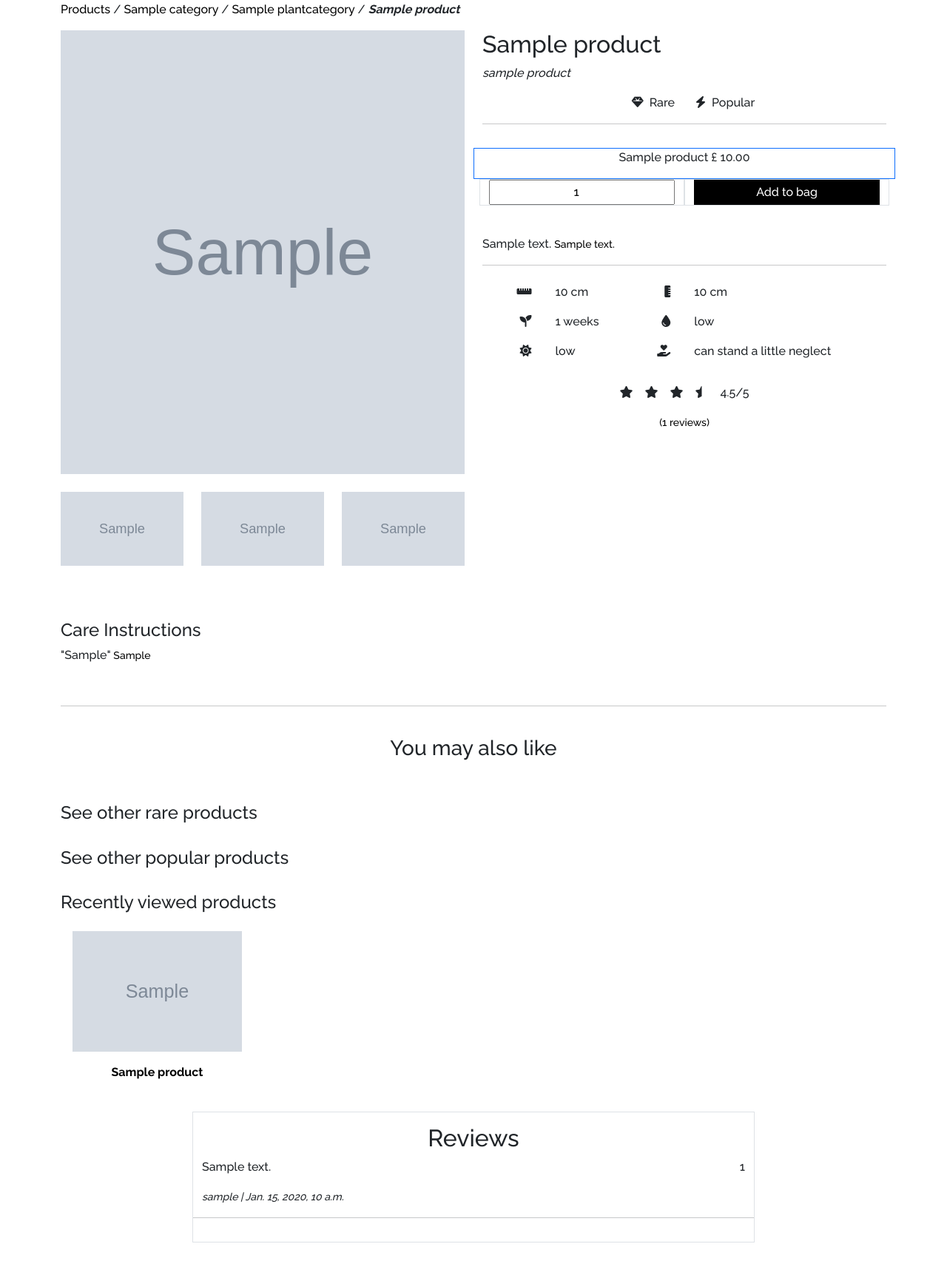
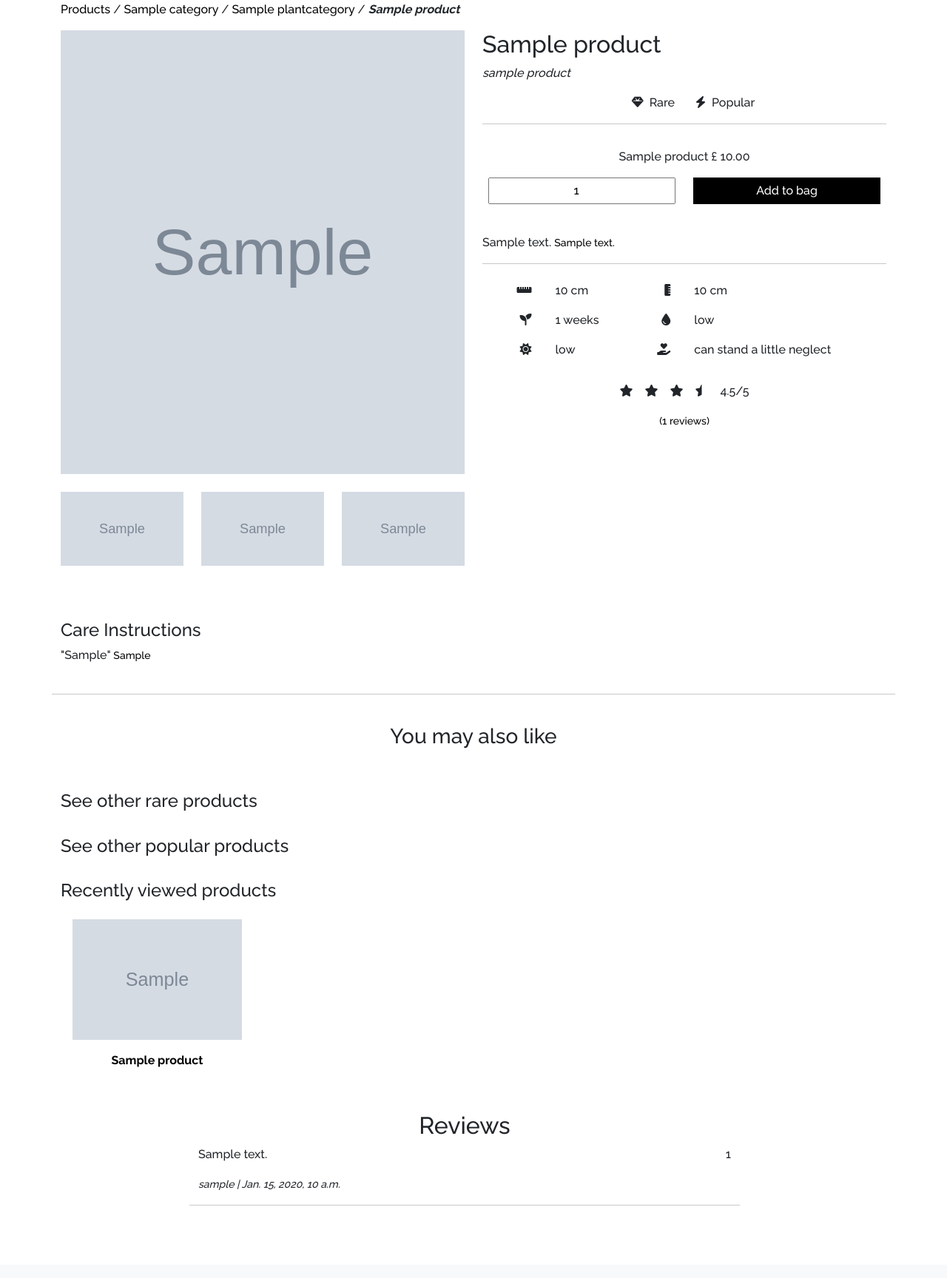
Before and after one commit to MojosBeans100/CI-MS5-loveplants, a Django app: page /products/product_detail/1 in a window 1280 px wide. Shown: the part 245-1973 px from the top of the page at 74% size. After the commit the page ends 1875 px from the top, so only its background shows below. Run offline with Django 3.2, Linux system fonts and the light colour scheme; a user stored in the database is signed in; tables that the repository leaves empty hold one stand-in row (values such as "Sample post"); grey boxes marked "Sample" are stand-in pictures; some libraries are stand-ins or nearby versions.

Commit message:
Adjust liked products loop to render solid heart

```diff
--- a/products/templates/products/product_detail.html
+++ b/products/templates/products/product_detail.html
@@ -4,6 +4,7 @@
 {% block content %}
 <div class="container py-5">
 
+    <!-- navigate back to all products -->
     <div class="row mt-5">
         <pp class="text-start">
             <button class="btn btn-dark" onclick="history.back()">Go Back</button>
@@ -18,9 +19,11 @@
             / <strong><em>{{product.friendly_name}}</em></strong></p>
     </div>
 
+    <!-- main container for product detail -->
     <div class="row">
+
         <!-- LH for pics -->
-        <div class="col-sm-12 col-md-6 order-first">
+        <div class="col-sm-12 col-md-6">
 
             <div class="row">
                 <div class="col">
@@ -52,11 +55,13 @@
         </div>
 
         <!-- RH for detail -->
-        <div class="col-sm-12 col-md-6 order-last">
+        <div class="col-sm-12 col-md-6">
             <h2>{{product.friendly_name}} {% if product.stock == "out of stock" %}(out of stock){% else %}{% endif %}
             </h2>
 
+            <!-- if the product is a plant, display plant detail -->
             {% if product.plant_category %}
+            <div>
                 <div class="row">
                     <div class="col">
                         <p class="fst-italic">{{product.latin_name|lower}}</p>
@@ -77,14 +82,15 @@
                     <i class="ps-4 pe-2 fa-solid fa-face-smile"></i>Easy care
                     {% endif %}</p>
                 {% else %}
+            </div>
             {% endif %}
             <hr>
 
             <!-- price, add to basket -->
             <div id="product-detail-add" class="row bg-white py-3">
 
-                <div class="col-12 text-center border border-primary">
-                    <p>{{product.friendly_name}}  £ {{product.price}}</p>
+                <div class="col-12 text-center">
+                    <p>{{product.friendly_name}} £ {{product.price}}</p>
                 </div>
 
                 <div class="col-12">
@@ -104,23 +110,25 @@
                     <form class="form" action="{% url 'add_to_bag' product.id %}" method="POST">
                         {% csrf_token %}
                         <div class="row px-2">
-                            <div class="col col-sm-6 d-flex justify-content-end justify-content-sm-center border">
+                            <div class="col col-sm-6 d-flex justify-content-end justify-content-sm-center">
                                 <input class="qty_input text-center" type="number" min=1 max={{product.stock_quantity}}
                                     oninvalid="setCustomValidity('Not enough items in stock!')" value=1 name="quantity">
                             </div>
-                            <div class="col col-sm-6 d-flex justify-content-start justify-content-sm-center border">
+                            <div class="col col-sm-6 d-flex justify-content-start justify-content-sm-center">
                                 <input id="add-to-bag" type="submit" class="text-center" value="Add to bag">
                             </div>
                         </div>
 
 
-                        <input style="width: 0; height: 0;" type="hidden" name="redirect_url" value="{{ request.path }}">
+                        <input style="width: 0; height: 0;" type="hidden" name="redirect_url"
+                            value="{{ request.path }}">
                     </form>
                     {% endif %}
                 </div>
                 {% for item in bag_items %}
                 {% if item.product.friendly_name == product.friendly_name %}
-                    <p class="text-center fw-bold">This item is already in your <a href="{% url 'view_bag' %}">basket</a>.</p>
+                <p class="text-center fw-bold">This item is already in your <a href="{% url 'view_bag' %}">basket</a>.
+                </p>
                 {% endif %}
                 {% endfor %}
             </div>
@@ -128,6 +136,8 @@
             <p>{{product.description}} <small><a href="{{product.description_url}}"
                         target="_blank">{{product.description_source}}</a></small></p>
             <hr>
+
+            <!-- if product is plant, display plant detail -->
             {% if product.plant_category %}
             <table class="table table-borderless">
                 <tbody>
@@ -160,6 +170,7 @@
             {% else %}
             {% endif %}
 
+            <!-- reviews form and rating display -->
             <div class="row">
                 <div class="col"></div>
                 <div class="col">
@@ -194,7 +205,6 @@
                     </table>
                 </div>
                 <div class="col"></div>
-
             </div>
         </div>
     </div>
@@ -235,8 +245,8 @@
         </div>
         {% endif %}
 
+        <!-- if product is popular, list other popular products -->
         {% if product.popular == True %}
-        <!-- if product is popular, list other popular products -->
         <div class="my-4 row">
             <h4>See other popular products</h4>
             {% for popular in popular_products %}
@@ -251,6 +261,7 @@
         </div>
         {% endif %}
 
+        <!-- if product is easy care, list other easy care products -->
         {% if product.care_required == 'low' %}
         <div class="my-4 row">
             <h4>See other easy care products</h4>
@@ -291,7 +302,7 @@
     <div class="row">
         <div class="col-2">
         </div>
-        <div class="col-8 py-3 border">
+        <div class="col-8 py-3">
             <h2 class="text-center" id="product-review-title">Reviews</h2>
             {% for review in reviews %}
             <div class="row">
--- a/products/views.py
+++ b/products/views.py
@@ -168,6 +168,10 @@ def all_products(request):
 
     liked_products = ProductReview.objects.filter(user=request.user,
                                                   liked=True)
+    liked_products_list = []
+
+    for i in liked_products:
+        liked_products_list.append(i.product.friendly_name)
 
     context = {
         'all_products': all_products,
@@ -182,6 +186,7 @@ def all_products(request):
         'filtered_by': filtered_by,
         'front_end_filters': front_end_filters,
         'liked_products': liked_products,
+        'liked_list': liked_products_list,
     }
 
     return render(request, 'products/products.html', context)
--- a/static/css/base.css
+++ b/static/css/base.css
@@ -17,6 +17,16 @@ a {
 a:hover {
     font-weight: bold;
     color: black;
+}
+
+button {
+    text-align: left !important;
+}
+
+#add-to-bag:hover {
+    background-color: white !important;
+    color: black !important;
+    border: solid 1px black !important;
 }
 
 #index-banner {
@@ -80,10 +90,6 @@ a:hover {
     font-size: 20px;
 }
 
-button {
-    text-align: left !important;
-}
-
 .extra-filter {
     width: 60%;
 }
@@ -98,6 +104,7 @@ button,
     padding-right: 30px !important;
     color: white;
     background-color: black;
+    border: 1px solid black;
 }
 
 .btn-outline-secondary {
```
Also changed, not shown: products/templates/products/products.html (+2 -5 lines). Lines whose indentation alone changed are shown as unchanged.
